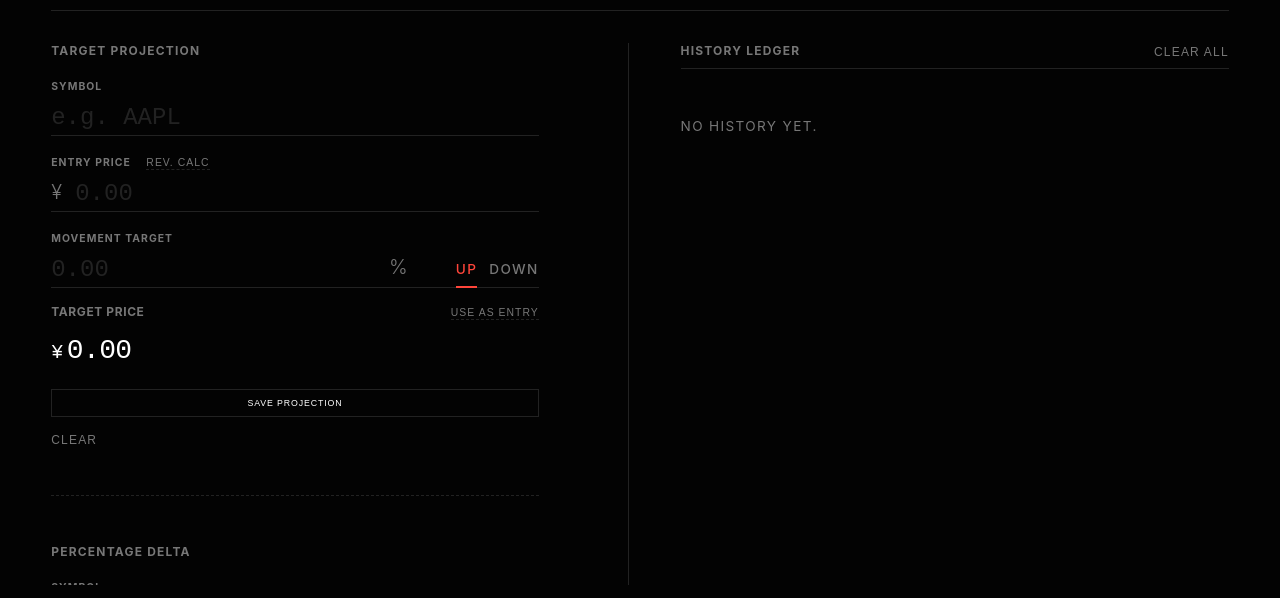
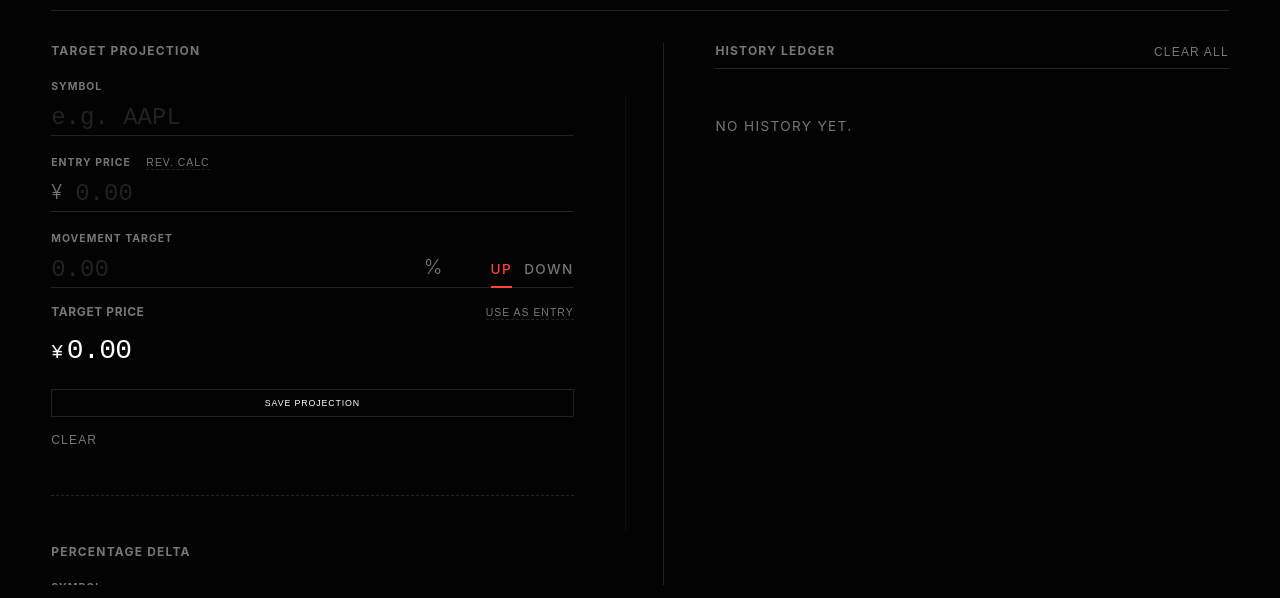
Before and after one commit to Hannah-arch5/Stock_Price_Calculator_Ticker, an Electron app: page index.html in a window 1280 px wide. Shown: the part 164-762 px from the top of the page. Drawn offline with Linux system fonts and the light colour scheme.

Commit message:
feat: implement draggable splitter between left and right panels with exact 600px min-width boundaries

```diff
--- a/index.html
+++ b/index.html
@@ -151,6 +151,8 @@
                 </div>
             </section>
 
+            <div class="resizer" id="split-resizer"></div>
+
             <!-- Right: History Ledger -->
             <section class="ledger-panel">
                 <div class="ledger-header">
--- a/script.js
+++ b/script.js
@@ -1161,3 +1161,61 @@ if (themeToggleBtn) {
         }
     });
 }
+
+// Split View Drag Logic
+const resizer = document.getElementById('split-resizer');
+const controlPanel = document.querySelector('.control-panel');
+
+if (resizer && controlPanel) {
+    let isDragging = false;
+    let startX = 0;
+    let startWidth = 0;
+
+    // Load saved width
+    const savedLeftWidth = localStorage.getItem('calcLeftPanelWidth');
+    if (savedLeftWidth) {
+        controlPanel.style.setProperty('--left-flex', `0 0 ${savedLeftWidth}px`);
+    } else {
+        // Emulate 1fr / 1.2fr ratio
+        controlPanel.style.setProperty('--left-flex', `0 0 45.45%`);
+    }
+
+    resizer.addEventListener('mousedown', (e) => {
+        isDragging = true;
+        startX = e.clientX;
+        startWidth = controlPanel.getBoundingClientRect().width;
+        document.body.style.cursor = 'col-resize';
+        document.body.style.userSelect = 'none';
+    });
+
+    window.addEventListener('mousemove', (e) => {
+        if (!isDragging) return;
+        const dx = e.clientX - startX;
+        let newWidth = startWidth + dx;
+
+        // Enforce left panel min width
+        if (newWidth < 235) newWidth = 235;
+
+        // Enforce right panel min width (281px)
+        const splitView = document.querySelector('.split-view');
+        const splitViewWidth = splitView.getBoundingClientRect().width;
+        const resizerWidth = resizer.getBoundingClientRect().width;
+
+        const maxLeftWidth = splitViewWidth - resizerWidth - 281;
+        if (newWidth > maxLeftWidth) newWidth = maxLeftWidth;
+
+        controlPanel.style.setProperty('--left-flex', `0 0 ${newWidth}px`);
+    });
+
+    window.addEventListener('mouseup', () => {
+        if (isDragging) {
+            isDragging = false;
+            document.body.style.cursor = '';
+            document.body.style.userSelect = '';
+
+            // Save width
+            const finalWidth = controlPanel.getBoundingClientRect().width;
+            localStorage.setItem('calcLeftPanelWidth', finalWidth);
+        }
+    });
+}
--- a/styles.css
+++ b/styles.css
@@ -79,9 +79,8 @@ body {
 
 /* Split View */
 .split-view {
-  display: grid;
-  grid-template-columns: 1fr 1.2fr;
-  gap: 6vw;
+  display: flex;
+  flex-direction: row;
   flex: 1;
   overflow: hidden;
   -webkit-app-region: no-drag;
@@ -95,8 +94,28 @@ body {
   -ms-overflow-style: none;
   scrollbar-width: none;
   padding-right: 1vw;
+  flex: var(--left-flex, 0 0 235px);
+  min-width: 235px;
 }
 .control-panel::-webkit-scrollbar { display: none; }
+
+.resizer {
+  width: 6vw;
+  flex-shrink: 0;
+  cursor: col-resize;
+  position: relative;
+  z-index: 10;
+}
+.resizer::after {
+  content: '';
+  position: absolute;
+  left: 50%;
+  top: 10%;
+  bottom: 10%;
+  width: 1px;
+  background-color: var(--fg-dim);
+  opacity: 0.1; /* very subtle visual hint */
+}
 
 .toggles-row {
   display: flex;
@@ -389,6 +408,8 @@ input[type=number] {
   overflow: hidden;
   border-left: 1px solid var(--border);
   padding-left: 4vw;
+  flex: var(--right-flex, 1 1 281px);
+  min-width: 281px;
 }
 
 .ledger-header {
```
